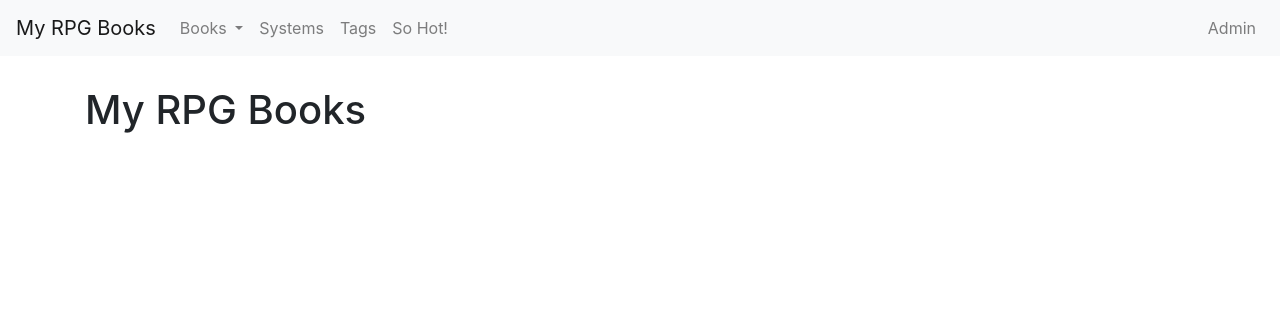
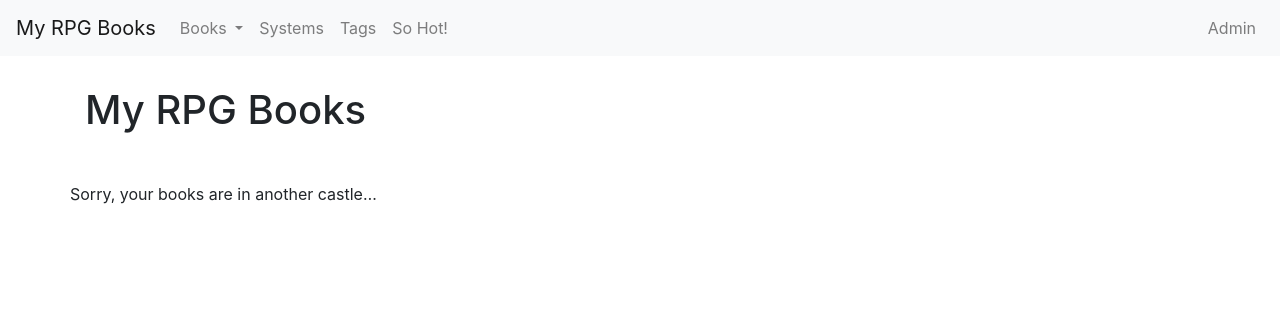
Before and after one commit to philippe-lemaire/rpgbooks.legendesdelatable.fr, a Django app: page / in a window 1280 px wide. Shown: the top 316 px of the page. Run offline with Django 4.2, Linux system fonts and the light colour scheme; data that the repository does not hold is empty; some libraries are stand-ins or nearby versions.

Commit message:
for loop for book genres and better handling of empty results

```diff
--- a/books/templates/books/book_list.html
+++ b/books/templates/books/book_list.html
@@ -8,11 +8,13 @@
     books</a></p>{% endif %}
 
 <div class="row mt-5">
+  {% if books %}
   {% for book in books %}
   <div class="card m-2" style="width: 18rem;">
     <a href="{% url 'books:book_detail' book.slug %}">
       <img class="card-img-top" width="286px" src="{% get_media_prefix %}{{book.cover}}" alt="Cover of {{book.title}}.">
-  <div class="card-body"></a>
+      <div class="card-body">
+    </a>
     <h5 class="card-title"> <a href="{% url 'books:book_detail' book.slug %}">{{book.title}}</a></h5>
     <h6 class="card-subtitle mb-2 text-muted">System:
       <a href="{% url 'books:books_by_system' book.system.slug %}">{{book.system}}</a>
@@ -31,5 +33,8 @@
   </div>
 </div>
 {% endfor %}
+{% else %}
+<p>Sorry, your books are in another castle…</p>
+{% endif %}
 </div>
 {% endblock %}
--- a/books/views.py
+++ b/books/views.py
@@ -19,51 +19,65 @@ def fix_choice_display(qs):
 
 
 def book_list_view(request):
-    books = Book.objects.all().order_by('system')
+    books = Book.objects.all().order_by("system")
     fix_choice_display(books)
     template_name = "books/book_list.html"
-    context = {"books": books}
+    context = {
+        "books": books,
+        "book_types": Book.BOOK_TYPE_CHOICES,
+    }
     return render(request, template_name, context)
 
 
 def books_by_want_to_run(request):
-    queryset = Book.objects.filter(want_to_run=True).order_by('system')
+    queryset = Book.objects.filter(want_to_run=True).order_by("system")
     fix_choice_display(queryset)
     template_name = "books/book_list.html"
     context = {
         "books": queryset,
         "filtered_by": "Want to run",
+        "book_type": Book.BOOK_TYPE_CHOICES,
     }
     return render(request, template_name, context)
 
 
 def books_by_system_view(request, slug):
     system = System.objects.filter(slug=slug)[0]
-    queryset = Book.objects.filter(system=system).order_by('system')
+    queryset = Book.objects.filter(system=system).order_by("system")
     fix_choice_display(queryset)
     template_name = "books/book_list.html"
-    context = {"books": queryset, "filtered_by": f"System: {system}"}
+    context = {
+        "books": queryset,
+        "filtered_by": f"System: {system}",
+        "book_types": Book.BOOK_TYPE_CHOICES,
+    }
     return render(request, template_name, context)
 
 
 def books_by_book_type_view(request, book_type):
-    queryset = Book.objects.filter(book_type=book_type).order_by('system')
+    queryset = Book.objects.filter(book_type=book_type).order_by("system")
     fix_choice_display(queryset)
     template_name = "books/book_list.html"
     context = {
         "books": queryset,
-        "filtered_by": f"Book type: {queryset[0].get_book_type_display()}",
+        "book_types": Book.BOOK_TYPE_CHOICES,
     }
+    if queryset:
+        context["filtered_by"] = (f"Book type: {queryset[0].get_book_type_display()}",)
     return render(request, template_name, context)
 
 
 def books_by_tag_view(request, slug):
     tag = Tag.objects.filter(slug=slug)[0]
     slug = tag.slug
-    queryset = Book.objects.filter(tags__slug=slug).order_by('system')
+    queryset = Book.objects.filter(tags__slug=slug).order_by("system")
     fix_choice_display(queryset)
     template_name = "books/book_list.html"
-    context = {"books": queryset, "filtered_by": f"Tag: {tag}"}
+    context = {
+        "books": queryset,
+        "filtered_by": f"Tag: {tag}",
+        "book_types": Book.BOOK_TYPE_CHOICES,
+    }
     return render(request, template_name, context)
 
 
@@ -73,6 +87,7 @@ def book_detail_view(request, slug):
     template_name = "books/book_detail.html"
     context = {
         "book": book,
+        "book_types": Book.BOOK_TYPE_CHOICES,
     }
     return render(request, template_name, context)
 
--- a/templates/base.html
+++ b/templates/base.html
@@ -40,7 +40,9 @@
             <div class="dropdown-menu" aria-labelledby="navbarDropdown">
               <a class="dropdown-item" href="{% url 'books:index' %}">All books</a>
               <a class="dropdown-item" href="{% url 'books:books_by_want_to_run'%}">Games I want to run</a>
-
+              {% for book_type, book_type_name in book_types %}
+              <a class="dropdown-item" href="{% url 'books:books_by_book_type' book_type %}">{{book_type_name}}s</a>
+              {% endfor %}
           </li>
           <li class="nav-item">
             <a class="nav-link" href="{% url 'books:systems_list' %}">Systems</a>
```
Lines whose indentation alone changed are shown as unchanged.
